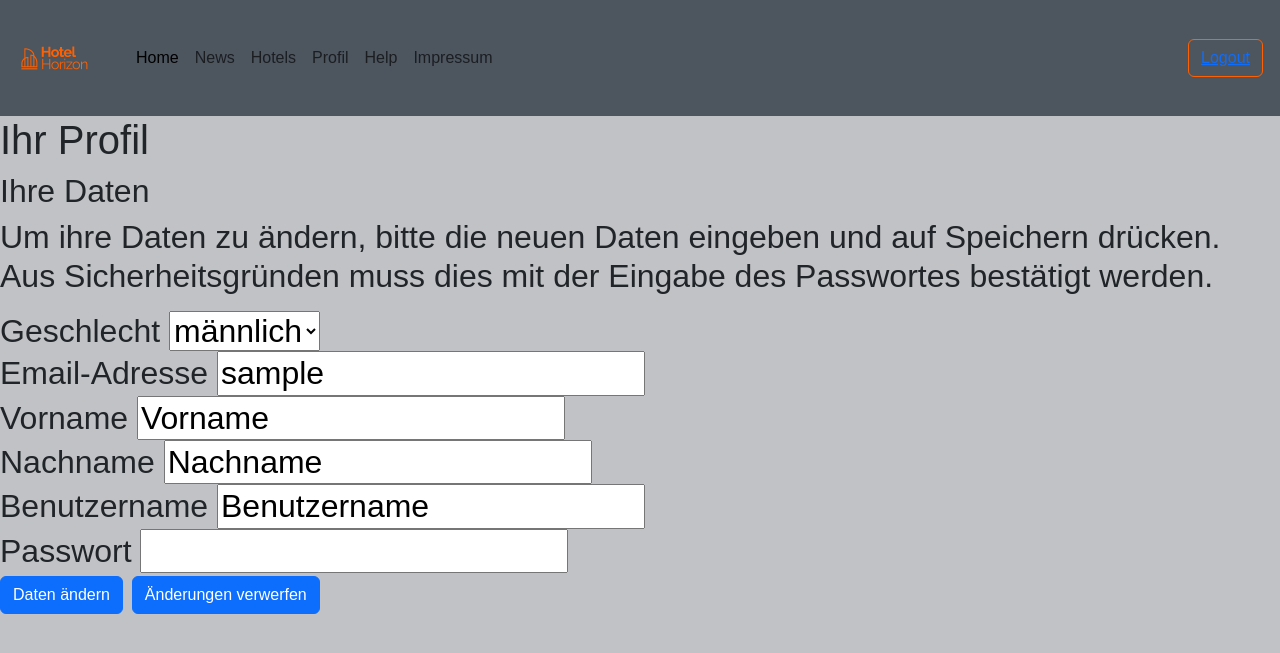
After one commit to DavidWz0403/Hotel-Horizon, a PHP site: page /profil.php in a window 1280 px wide. The commit adds this page. Shown: the top 653 px of the page. Run offline with PHP 8.4, Linux system fonts and the light colour scheme; the visitor is signed in with stand-in values (Sample User, id 1).

Commit message:
profil and session

```diff
--- a/header.php
+++ b/header.php
@@ -1,3 +1,7 @@
+<?php
+session_start();
+?>
+
 <!DOCTYPE html>
 <html lang="en">
 
@@ -33,6 +37,9 @@
                         <a class="nav-link" href="#">Hotels</a>
                     </li>
                     <li class="nav-item">
+                        <a class="nav-link" href="profil.php">Profil</a>
+                    </li>
+                    <li class="nav-item">
                         <a class="nav-link" href="help.php">Help</a>
                     </li>
                     <li class="nav-item">
@@ -40,13 +47,27 @@
                     </li>
                 </ul>
                 <div class="d-flex">
-                    <div class="button">
-                        <button class="btn button-header btn-outline-warning mr-2">Registrierung</button>
+                <?php
+                    if($_SESSION["role"]>0){
+                        ?>
+                            <div class="button">
+                        <button class="btn button-header btn-outline-warning"><a href="logout.php">Logout</a></button>
+                    </div>
+                        <?php
+                    }
+                    else {
+                        ?>
+                        <div class="button">
+                        <button class="btn button-header btn-outline-warning mr-2"><a href="registrierung.php">Registrierung</a></button>
                     </div>
 
-                    <div class="button">
-                        <button class="btn button-header btn-outline-warning">Login</button>
+                        <div class="button">
+                        <button class="btn button-header btn-outline-warning"><a href="login.php">Login</a></button>
                     </div>
+                        <?php
+                    }
+                ?>
+
                 </div>
     </div>
   </div>
--- /dev/null
+++ b/profil.php
@@ -0,0 +1,48 @@
+<!DOCTYPE html>
+<html lang="en">
+<head>
+    <meta charset="UTF-8">
+    <meta name="viewport" content="width=device-width, initial-scale=1.0">
+    <title>Document</title>
+</head>
+<body>
+    <?php
+        include("./header.php");
+    ?>
+    <h1>Ihr Profil</h1>
+    <h2>Ihre Daten<h2>
+    <p>Um ihre Daten zu ändern, bitte die neuen Daten eingeben und auf Speichern drücken. Aus Sicherheitsgründen muss dies mit der Eingabe des Passwortes bestätigt werden.</p>
+    <form action="profil.php" method="post">
+    <div class="form-group">
+        <label value="weiblich" for="anrede">Geschlecht</label>
+        <select class="register" id="anrede" name="anrede" required>
+            <option>männlich</option>
+            <option>weiblich</option>
+            <option>divers</option>
+            </select>
+        </div>
+    <div class="form-group">
+            <label for="mail">Email-Adresse</label>
+            <input type="email" class="register" id="mail" name="mail" required value=<?php echo $_SESSION["Benutzer"]?>>
+         </div>
+    <div class="form-group">
+            <label for="mail">Vorname</label>
+            <input type="text" class="register" id="vorname"  name="vorname" value="Vorname" required>
+        </div>
+    <div class="form-group">
+            <label for="mail">Nachname</label>
+            <input type="text" class="register" id="nachname" name="nachname" value="Nachname" required>
+        </div>
+    <div class="form-group">
+            <label for="mail">Benutzername</label>
+            <input type="text" class="register" id="username" name="username" value="Benutzername" required>
+        </div>
+    <div class="form-group">
+            <label for="mail">Passwort</label>
+            <input type="password" class="register" id="password" name="password" required>
+        </div>
+    <button type="submit" class="btn btn-primary">Daten ändern</button>
+    <button type="reset" class="btn btn-primary">Änderungen verwerfen</button>
+</form>
+</body>
+</html>
```
Also changed, not shown: login.php (+53 -26 lines), logout.php (added, +22 -0 lines), registrierung.php (+26 -12 lines), session.php (added, +18 -0 lines).
